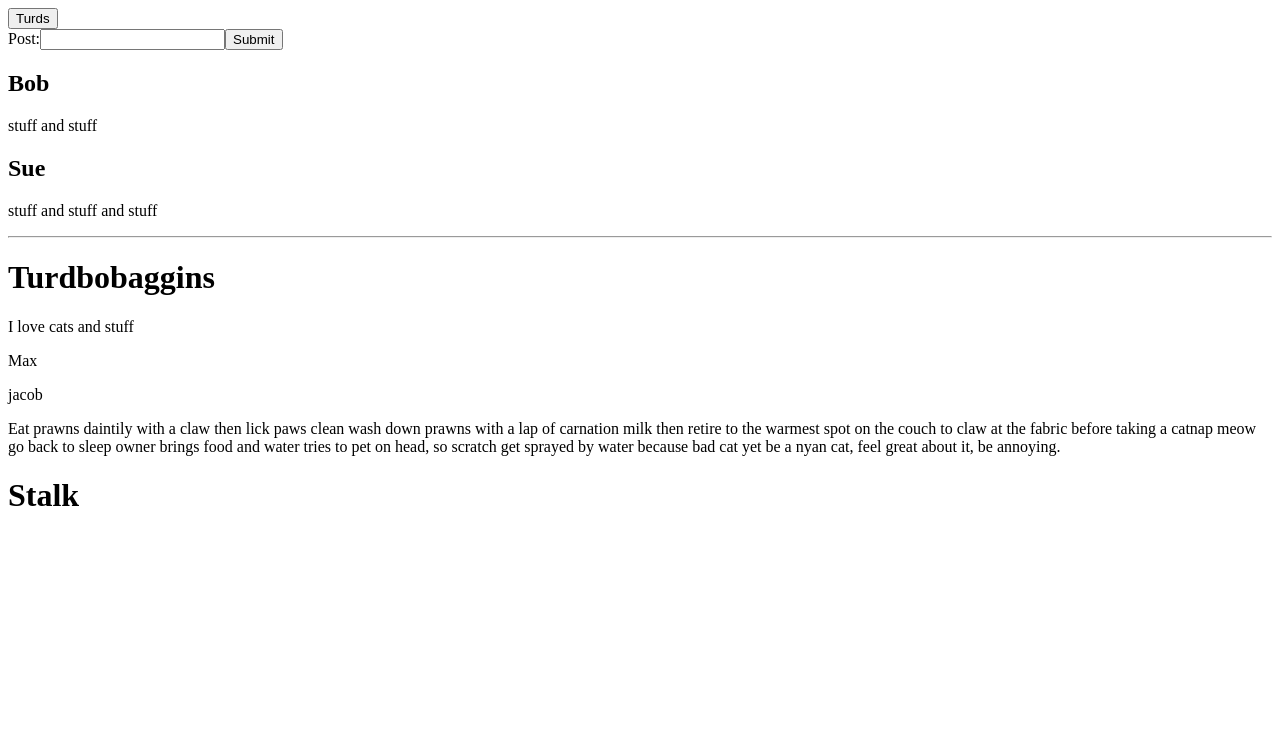
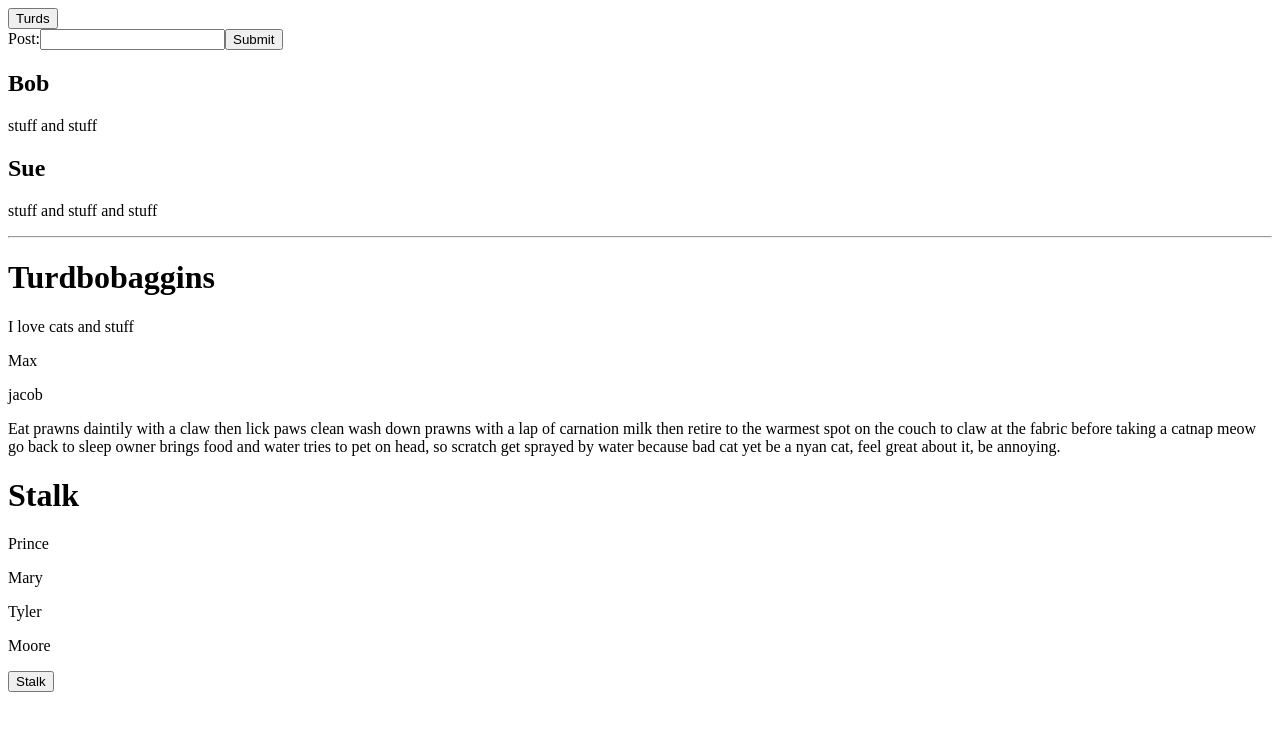
Before and after one commit to PoterekM/social-media, a React app: page / in a window 1280 px wide. Shown: the top 730 px of the page. Built offline with nearby package versions, Linux system fonts and the light colour scheme.

Commit message:
refactor code to remove multiple display of components

```diff
--- a/src/components/App.jsx
+++ b/src/components/App.jsx
@@ -4,6 +4,7 @@ import FeedList from "./FeedList";
 import ProfileList from "./ProfileList";
 import About from "./About";
 import SideBox from "./SideBox";
+import SideBoxList from "./SideBoxList";
 
 
 function App(props){
@@ -14,6 +15,8 @@ function App(props){
       <ProfileList />
       <About />
       <SideBox/>
+      <SideBoxList/>
+
 
 
     </div>
--- a/src/components/SideBoxDetail.jsx
+++ b/src/components/SideBoxDetail.jsx
@@ -5,18 +5,20 @@ import SideBox from "./SideBox";
 function SideBoxDetail(props) {
   return(
     <div>
-      // <SideBox/>
       <p>{props.username1}</p>
-      // <p>{props.username2}</p>
-      // <p>{props.username3}</p>
-      // <p>{props.username4}</p>
-      // <button type="submit">Stalk</button>
+      <p>{props.username2}</p>
+      <p>{props.username3}</p>
+      <p>{props.username4}</p>
+      <button type="submit">Stalk</button>
     </div>
   );
 }
 
 SideBoxDetail.propTypes = {
-  username1: PropTypes.string
+  username1: PropTypes.string,
+  username2: PropTypes.string,
+  username3: PropTypes.string,
+  username4: PropTypes.string
 };
 
 export default SideBoxDetail;
--- a/src/components/SideBoxList.jsx
+++ b/src/components/SideBoxList.jsx
@@ -1,18 +1,18 @@
-// import React from "react";
-// import SideBoxDetail from "./SideBoxDetail";
-//
-//
-// function SideBoxList(props){
-//
-//   return (
-//     <div>
-//     <SideBoxDetail
-//       username1="Prince"
-//       username2="Mary"
-//       username3="Tyler"
-//       username4="Moore"/>
-//     </div>
-//   );
-// }
-//
-// export default SideBoxList;
+import React from "react";
+import SideBoxDetail from "./SideBoxDetail";
+
+
+function SideBoxList(props){
+
+  return (
+    <div>
+      <SideBoxDetail
+        username1="Prince"
+        username2="Mary"
+        username3="Tyler"
+        username4="Moore"/>
+    </div>
+  );
+}
+
+export default SideBoxList;
```
